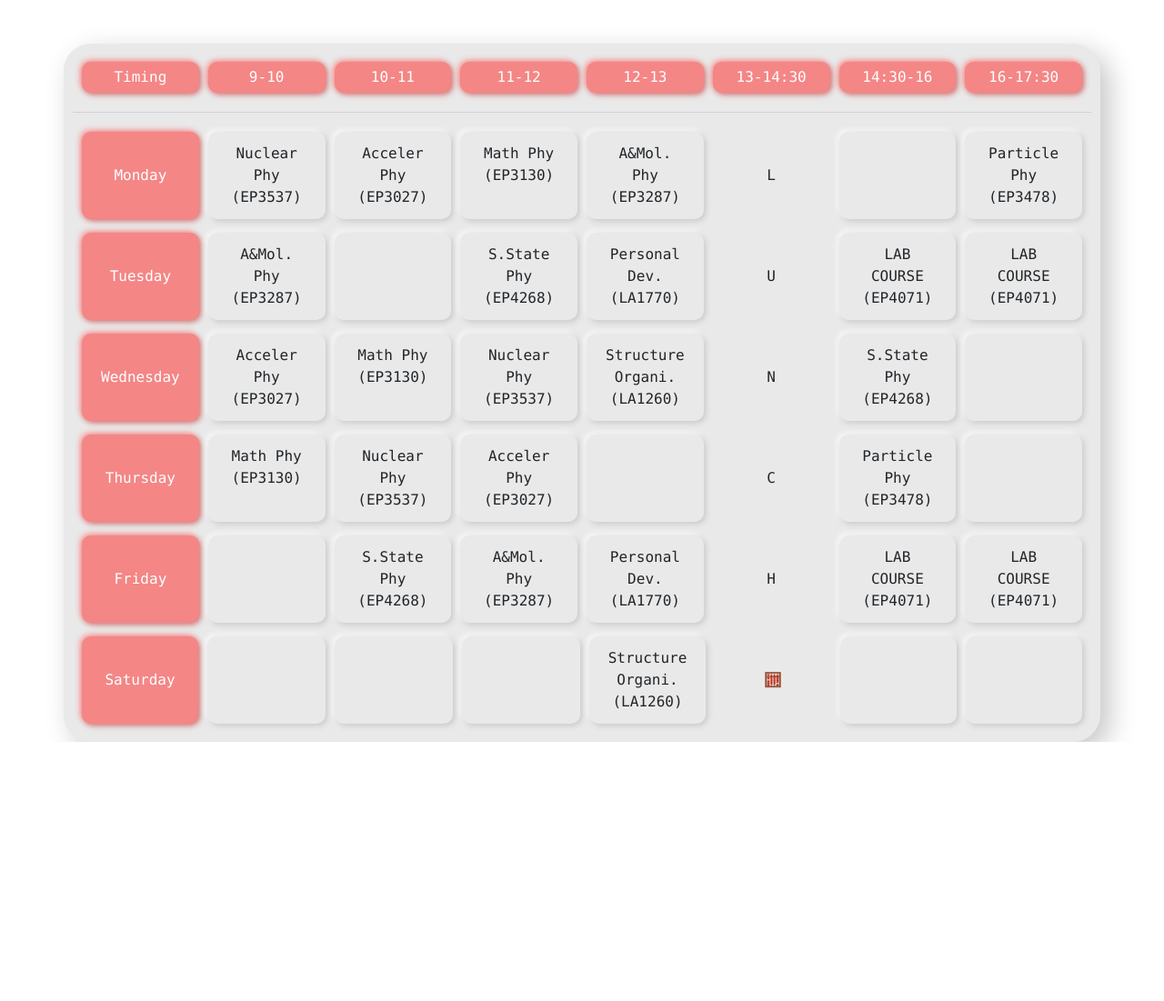
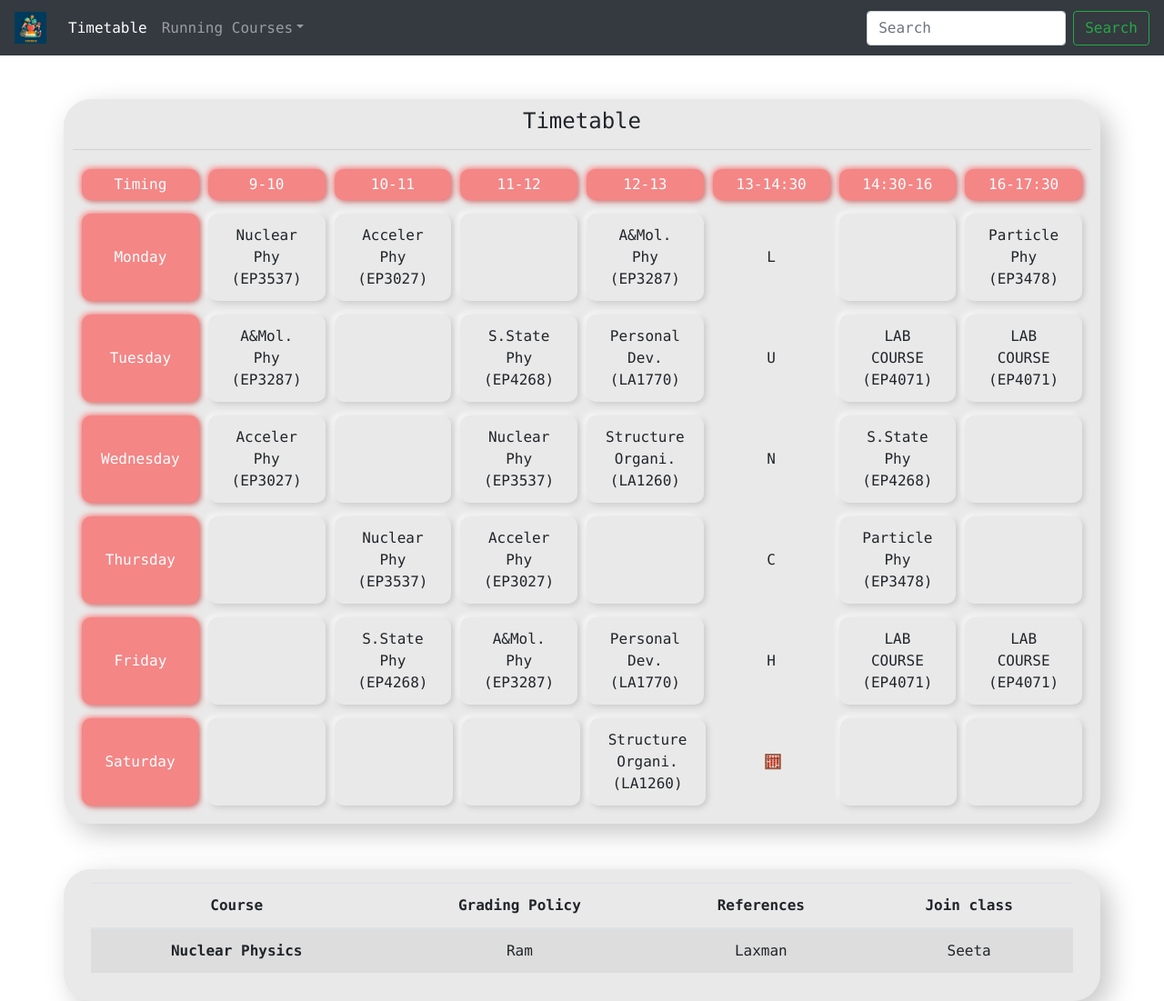
Before and after one commit to MrutyunjayaBehera/ep18tt, a plain HTML site: page index.html in a window 1280 px wide. Shown: the whole page at 91% size. Before the commit the page ends 816 px from the top, so only its background shows below. Drawn offline with nearby package versions, Linux system fonts and the light colour scheme.

Commit message:
removed maths class

```diff
--- a/index.html
+++ b/index.html
@@ -13,7 +13,47 @@
 </head>
 
 <body>
+
+  <nav class="navbar navbar-expand-sm navbar-dark bg-dark">
+    <a class="navbar-brand" href="">
+      <img src="navIcon.jpg" width="35px" alt="">
+    </a>
+    <button class="navbar-toggler d-lg-none" type="button" data-toggle="collapse" data-target="#collapsibleNavId" aria-controls="collapsibleNavId"
+        aria-expanded="false" aria-label="Toggle navigation">
+      <span class="navbar-toggler-icon"></span>
+    </button>
+    <div class="collapse navbar-collapse" id="collapsibleNavId">
+      <ul class="navbar-nav mr-auto mt-2 mt-lg-0">
+        <li class="nav-item active">
+          <a class="nav-link" href="">Timetable<span class="sr-only">(current)</span></a>
+        </li>
+        <!-- <li class="nav-item">
+          <a class="nav-link" href="#">Link</a>
+        </li> -->
+        <li class="nav-item dropdown">
+          <a class="nav-link dropdown-toggle" href="#" id="dropdownId" data-toggle="dropdown" aria-haspopup="true" aria-expanded="false">Running Courses</a>
+          <div class="dropdown-menu" aria-labelledby="dropdownId">
+            <a class="dropdown-item" href="#np">Nuclear Physics(1)</a>
+            <a class="dropdown-item" href="#">Accelerator Physics(2)</a>
+            <a class="dropdown-item" href="#">Atomic & Mol Physics(1)</a>
+            <a class="dropdown-item" href="#">Particle Physics(2)</a>
+            <a class="dropdown-item" href="#">Solid State Physics(2)</a>
+            <a class="dropdown-item" href="#">Personal Development(1)</a>
+            <a class="dropdown-item" href="#">Structural Organisation(1)</a>
+            <a class="dropdown-item" href="#">Physics Laboratory(2)</a>
+          </div>
+        </li>
+      </ul>
+      <form class="form-inline my-2 my-lg-0">
+        <input class="form-control mr-sm-2" type="text" placeholder="Search">
+        <button class="btn btn-outline-success my-2 my-sm-0" type="submit">Search</button>
+      </form>
+    </div>
+  </nav>
+
   <div class="container mt-5">
+    <h4>Timetable</h4>
+    <hr>
     <div class="row stable">
       <div class="col st">Timing</div>
       <div class="col st">9-10</div>
@@ -24,7 +64,7 @@
       <div class="col st">14:30-16</div>
       <div class="col st">16-17:30</div>
     </div>
-    <hr>
+    <!-- <hr> -->
     <!-- ------------------------------------------------- -->
     <div class="row">
       <div class="col st">Monday</div>
@@ -32,7 +72,7 @@
           class="btn">Nuclear Phy (EP3537)</a></div>
       <div class="col sb"><a href="http://meet.google.com/dyo-pqgn-djo" target="_blank" class="btn">Acceler Phy
           (EP3027)</a></div>
-      <div class="col sc"><a href="" target="_blank" class="btn">Math Phy (EP3130)</a></div>
+      <div class="col sc"><a href="" target="_blank" class="btn"></a></div>
       <div class="col sd"><a href="http://meet.google.com/jsp-ajia-jze" target="_blank" class="btn">A&Mol. Phy
           (EP3287)</a></div>
       <div class="col d-flex justify-content-center align-items-center">L</div>
@@ -59,7 +99,7 @@
       <div class="col st">Wednesday</div>
       <div class="col sb"><a href="http://meet.google.com/dyo-pqgn-djo" target="_blank" class="btn">Acceler Phy
           (EP3027)</a></div>
-      <div class="col sc"><a href="" target="_blank" class="btn">Math Phy (EP3130)</a></div>
+      <div class="col sc"><a href="" target="_blank" class="btn"></a></div>
       <div class="col sa"><a href="https://meet.google.com/lookup/cfjxawp4t2?authuser=0&hs=179" target="_blank"
           class="btn">Nuclear Phy (EP3537)</a></div>
       <div class="col sg"><a href="" target="_blank" class="btn">Structure Organi. (LA1260)</a></div>
@@ -71,7 +111,7 @@
     <!-- ---------------------------------------------------------- -->
     <div class="row">
       <div class="col st">Thursday</div>
-      <div class="col sc"><a href="" target="_blank" class="btn">Math Phy (EP3130)</a></div>
+      <div class="col sc"><a href="" target="_blank" class="btn"></a></div>
       <div class="col sa"><a href="https://meet.google.com/lookup/cfjxawp4t2?authuser=0&hs=179" target="_blank"
           class="btn">Nuclear Phy (EP3537)</a></div>
       <div class="col sb"><a href="http://meet.google.com/dyo-pqgn-djo" target="_blank" class="btn">Acceler Phy
@@ -109,6 +149,31 @@
     </div>
   </div>
 
+  <div class="container" style="margin-top: 50px;">
+    <div class="row" id="np">
+      <div class="col-md-12">
+        <table class="table table-striped">
+          <thead>
+            <tr>
+              <th scope="col">Course</th>
+              <th scope="col">Grading Policy</th>
+              <th scope="col">References</th>
+              <th scope="col">Join class</th>
+            </tr>
+          </thead>
+          <tbody>
+            <tr>
+              <th scope="row">Nuclear Physics</th>
+              <td>Ram</td>
+              <td>Laxman</td>
+              <td>Seeta</td>
+            </tr>
+          </tbody>
+        </table>
+      </div>
+    </div>
+  </div>
+
 
   <script src="https://code.jquery.com/jquery-3.5.1.slim.min.js"
     integrity="sha384-DfXdz2htPH0lsSSs5nCTpuj/zy4C+OGpamoFVy38MVBnE+IbbVYUew+OrCXaRkfj"
```
Also changed, not shown: navIcon.jpg (added).
